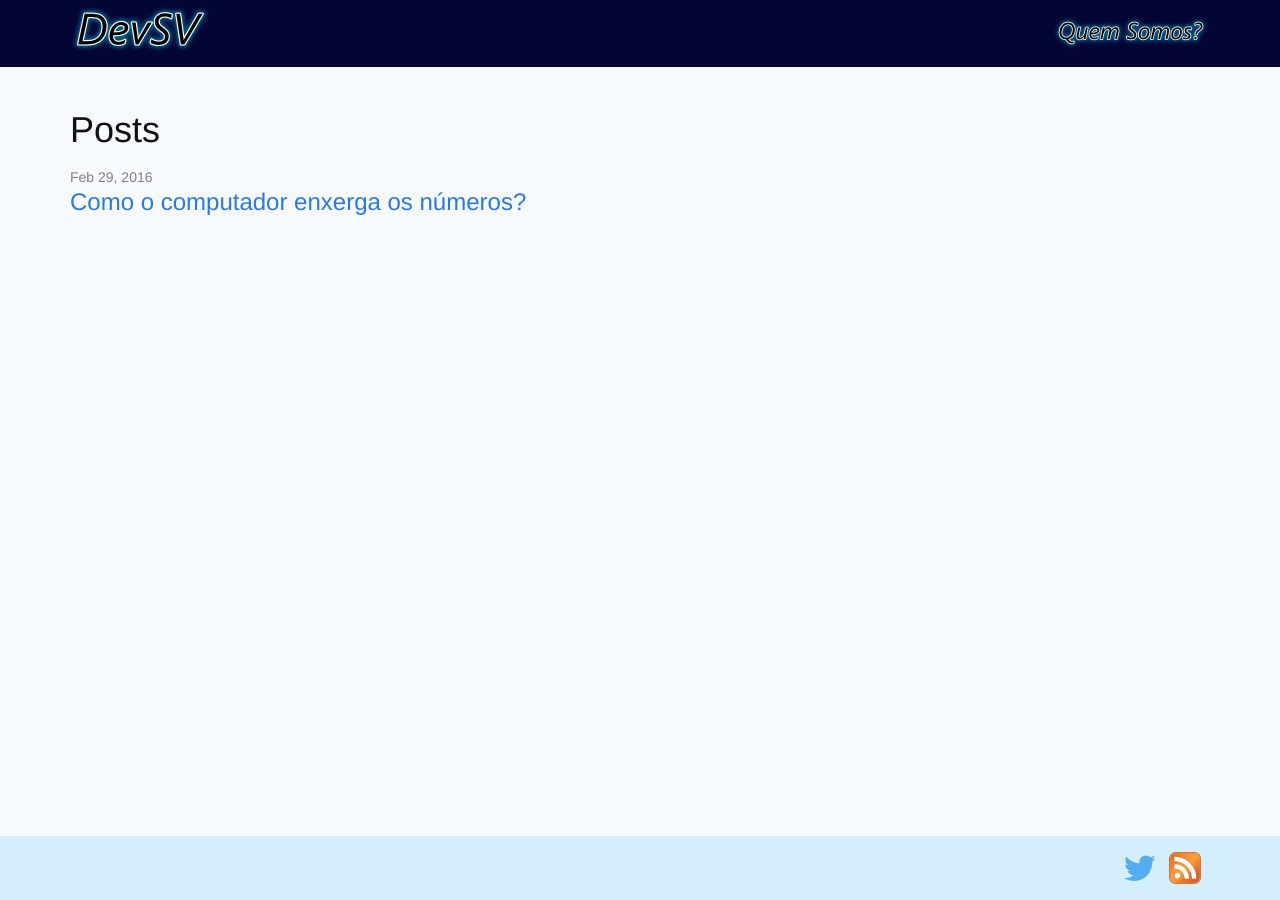
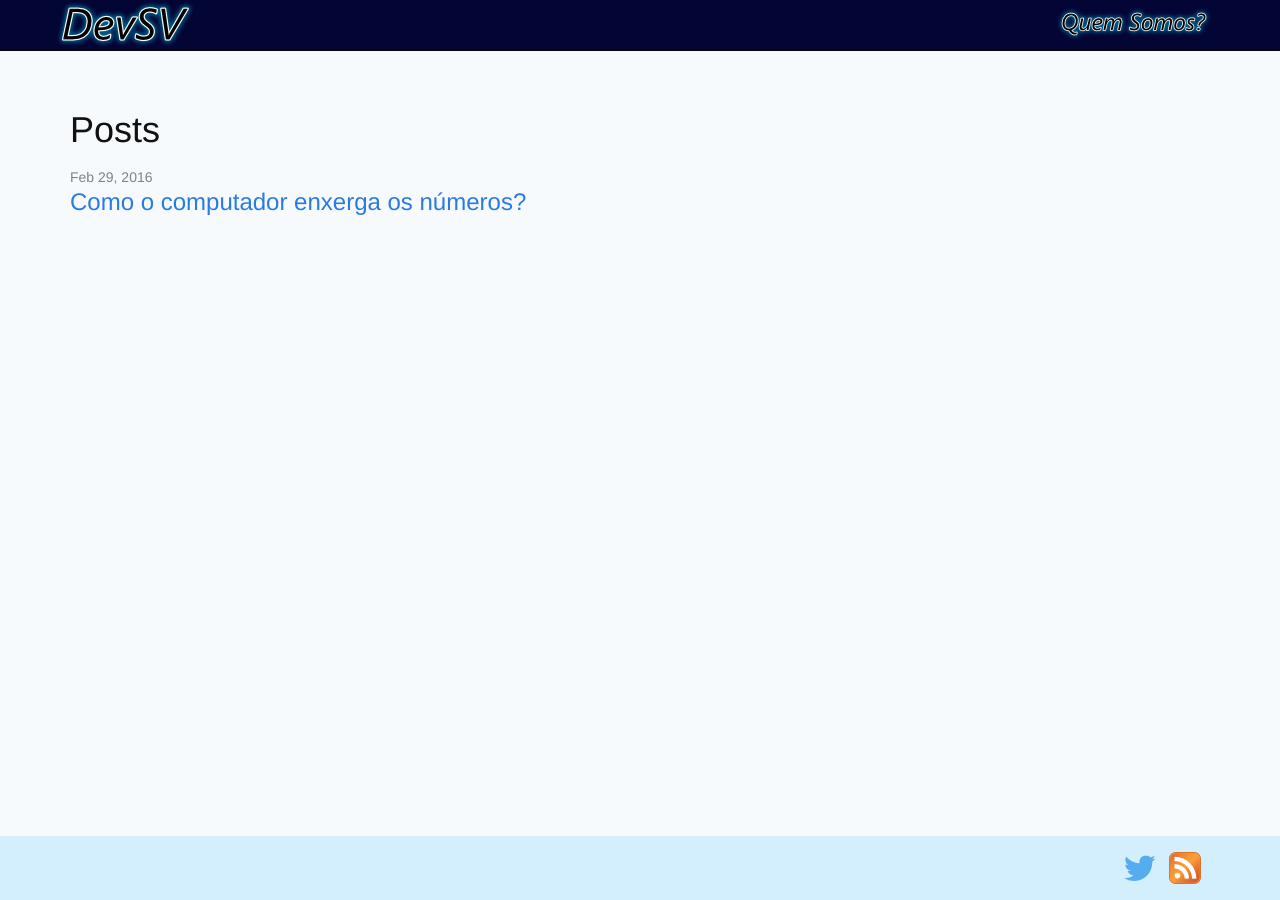
Before and after one commit to devsvbr/devsvbr.github.io, a Jekyll site: the page built from index.html, in a window 1280 px wide. Built offline with Jekyll 4.4.1, drawn with Linux system fonts in a browser that asks for light colours.

Commit message:
corrigindo bug no tamanho do menu superior

```diff
--- a/_includes/header.html
+++ b/_includes/header.html
@@ -14,7 +14,7 @@
         <ul class="nav navbar-nav navbar-right">
           {% for page in site.pages %}
             {% if page.menu %}
-              <li><a href="{{ page.url | prepend: site.baseurl }}"><img src="{{ page.icon | prepend: site.baseurl }}" alt="{{ page.title }}"></a></li>
+              <li class="page-menuitem"><a href="{{ page.url | prepend: site.baseurl }}"><img src="{{ page.icon | prepend: site.baseurl }}" alt="{{ page.title }}"></a></li>
             {% endif %}
           {% endfor %}
         </ul>
--- a/css/styles.css
+++ b/css/styles.css
@@ -26,7 +26,14 @@ a:hover, a:active {
 }
 
 .title-logo {
-  padding-top: 5px;
+  display: inline-block;
+  margin: 0px;
+  padding: 0px;
+}
+
+li.page-menuitem > a {
+  display: inline-block;
+  padding: 6px 12px;
 }
 
 .footer {
```
